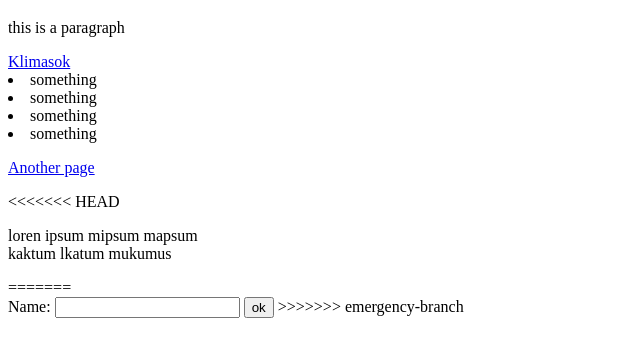
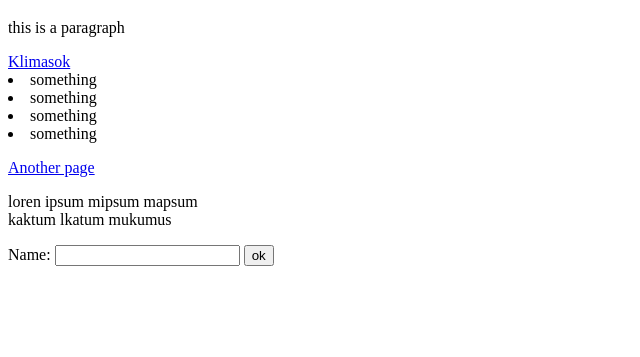
Before and after one commit to Simonszky/javamonday, a plain HTML site: page index.html in a window 1280 px wide. Shown: the part 61-418 px from the top of the page, without its empty margins (0-640 px from the left). Drawn offline with Linux system fonts and the light colour scheme.

Commit message:
merged from emergency-branch

```diff
--- a/index.html
+++ b/index.html
@@ -19,16 +19,13 @@
 <p>
 <a href="second.html">Another page</a>
 </p>
-<<<<<<< HEAD
 <p>
 loren ipsum mipsum mapsum<br>kaktum lkatum mukumus
 </p>
-=======
 <form method="post">
 Name: <input type="text" name="name">
 <input type="submit" value="ok">
 
->>>>>>> emergency-branch
 </body>
 
 </html>
```
